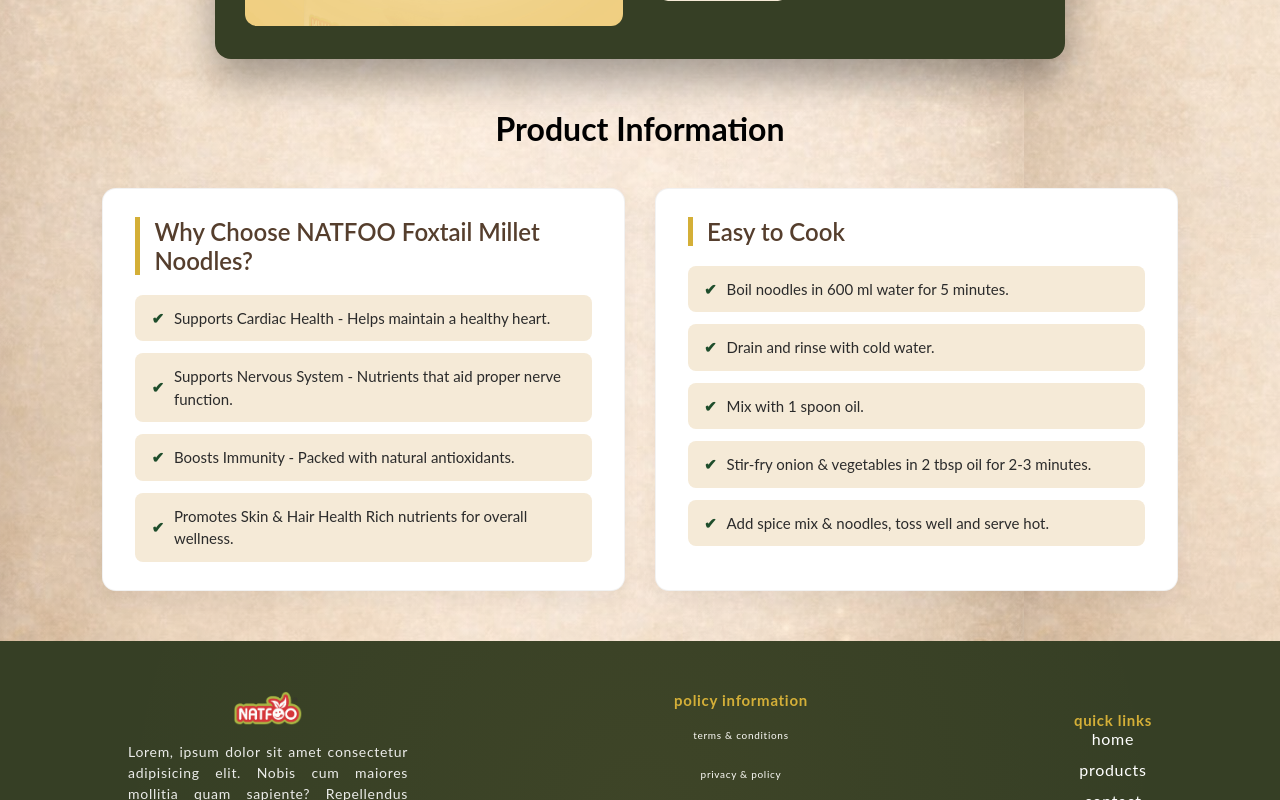
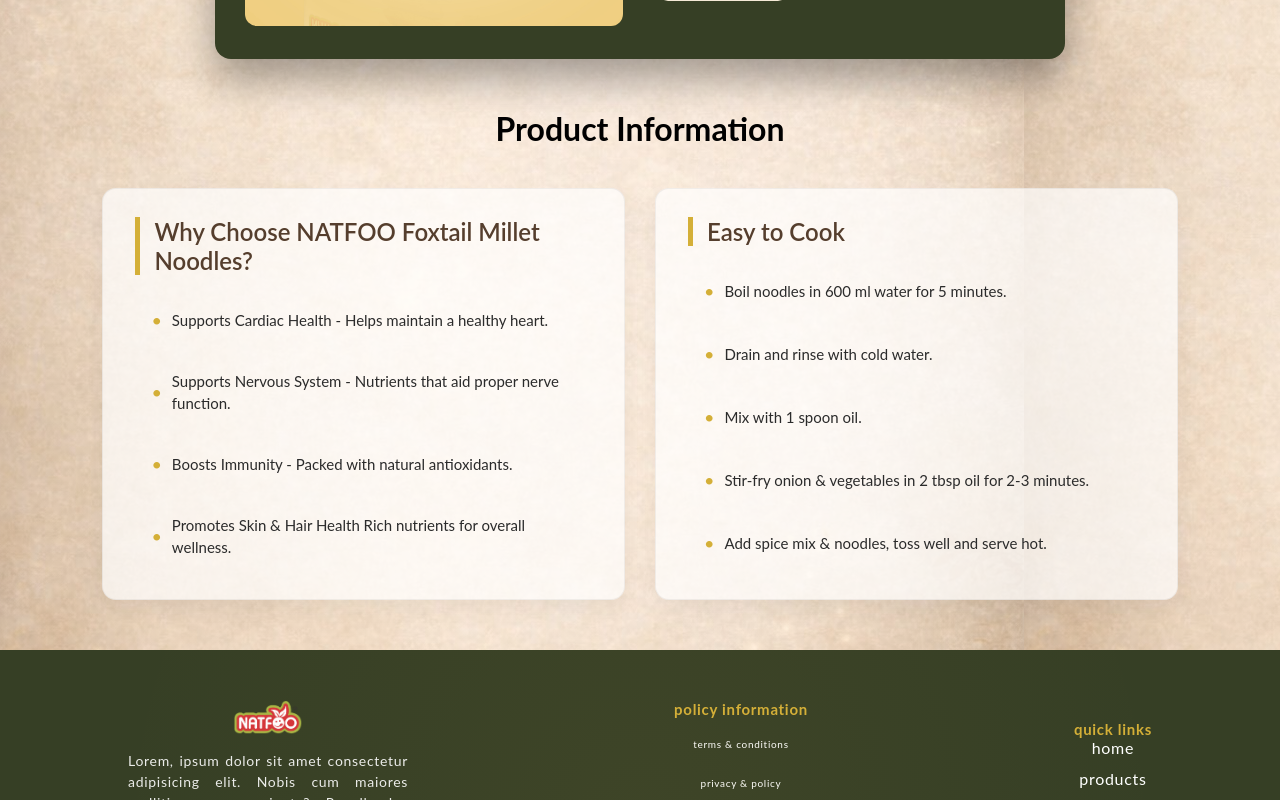
Before and after one commit to natfooin/natfoo, a React (Vite) app: page /product/1 in a window 1280 px wide. Shown: the part 543-1343 px from the top of the page. Built offline with nearby package versions, Linux system fonts and the light colour scheme.

Commit message:
Client design change v4

```diff
--- a/src/App.jsx
+++ b/src/App.jsx
@@ -52,7 +52,7 @@ const App = () => {
                 <Hero />
                 <div className="app-container">
                   <AllProducts />
-                  <Discount />
+                  {/* <Discount /> */}
                 </div>
               </>
             }
--- a/src/Components/DetailCard/DetailCard.css
+++ b/src/Components/DetailCard/DetailCard.css
@@ -1,29 +1,29 @@
-.detail-card-container{
+.detail-card-container {
   width: 100%;
   padding: 28px 32px;
   border-radius: 14px;
 
-  background: var(--site-white);
-  border: 1px solid rgba(0,0,0,0.05);
+  background: rgb(255, 255, 255, 0.7);
+  border: 1px solid rgba(0, 0, 0, 0.05);
 
-  box-shadow: 0 10px 25px rgba(0,0,0,0.06);
+  box-shadow: 0 10px 25px rgba(0, 0, 0, 0.06);
   transition: all 0.3s ease;
 }
 
-.detail-card-container:hover{
+.detail-card-container:hover {
   transform: translateY(-4px);
-  box-shadow: 0 16px 35px rgba(0,0,0,0.08);
+  box-shadow: 0 16px 35px rgba(0, 0, 0, 0.08);
 }
 
 /* HEADER */
 
-.detail-card-header{
+.detail-card-header {
   border-left: 5px solid var(--gold);
   padding-left: 14px;
   margin-bottom: 20px;
 }
 
-.detail-card-header h1{
+.detail-card-header h1 {
   font-size: 24px;
   color: var(--heading);
   font-weight: 600;
@@ -31,8 +31,8 @@
 
 /* CONTENT */
 
-.detail-card-content ul{
-  list-style: none;
+.detail-card-content ul {
+  list-style: disc;
   padding: 0;
   margin: 0;
 
@@ -43,13 +43,12 @@
 
 /* FEATURE ITEM */
 
-.detail-card-content li{
+.detail-card-content li {
   width: 100%;
-
+  list-style: circle;
   padding: 12px 16px;
   border-radius: 8px;
-
-  background: var(--cream-bg);
+  display: list-item;
   color: var(--millet-cookies);
 
   font-size: 15px;
@@ -58,40 +57,40 @@
   display: flex;
   align-items: center;
   gap: 10px;
-
   transition: all 0.25s ease;
 }
 
 /* ICON */
-
-.detail-card-content li::before{
-  content: "✔";
-  color: var(--text-green);
-  font-weight: bold;
+.detail-card-content ul {
+  list-style: none;
+  padding-left: 0;
 }
 
+.detail-card-content li {
+  display: flex;
+  align-items: center;
+  gap: 10px;
+}
+
+.detail-card-content li::before {
+  content: "•";
+  color: var(--gold);
+  font-size: 18px;
+}
 /* HOVER EFFECT */
 
-.detail-card-content li:hover{
-  background: var(--dark-green);
-  color: var(--site-white);
-  transform: translateX(6px);
-}
-
-.detail-card-content li:hover::before{
-  color: var(--gold);
+.detail-card-content li:hover {
+  scale: 1.05;
 }
 
 /* MOBILE */
 
-@media (max-width: 768px){
-
-  .detail-card-container{
+@media (max-width: 768px) {
+  .detail-card-container {
     padding: 22px;
   }
 
-  .detail-card-header h1{
+  .detail-card-header h1 {
     font-size: 20px;
   }
-
 }
--- a/src/Components/OrderModal/OrderModal.jsx
+++ b/src/Components/OrderModal/OrderModal.jsx
@@ -5,12 +5,12 @@ import sendOrderToWhatsApp from "./whatsApp.js";
 import sendOrderEmail from "./email.js";
 
 const buttonNotReadyStyles = {
-  backgroundColor: "#808080",
-  color: "balck",
+  backgroundColor: "var(--button-red)",
+  color: "white",
   cursor: "not-allowed",
 };
 const buttonReadyStyles = {
-  backgroundColor: "var(--button-red)",
+  backgroundColor: "#04AA6D",
   color: "white",
   cursor: "poiter",
 };
@@ -31,8 +31,8 @@ function OrderModal({
   const [addressData, setAddressData] = useState("");
   const [pincodeData, setPincodeData] = useState("");
   const [isChecked, setIsChecked] = useState(false);
+  const [formFilled, setFormFilled] = useState(false);
 
-  const [formFilled, setFormFilled] = useState(false);
   useEffect(() => {
     console.log(formFilled)
     console.log(nameData)
```
